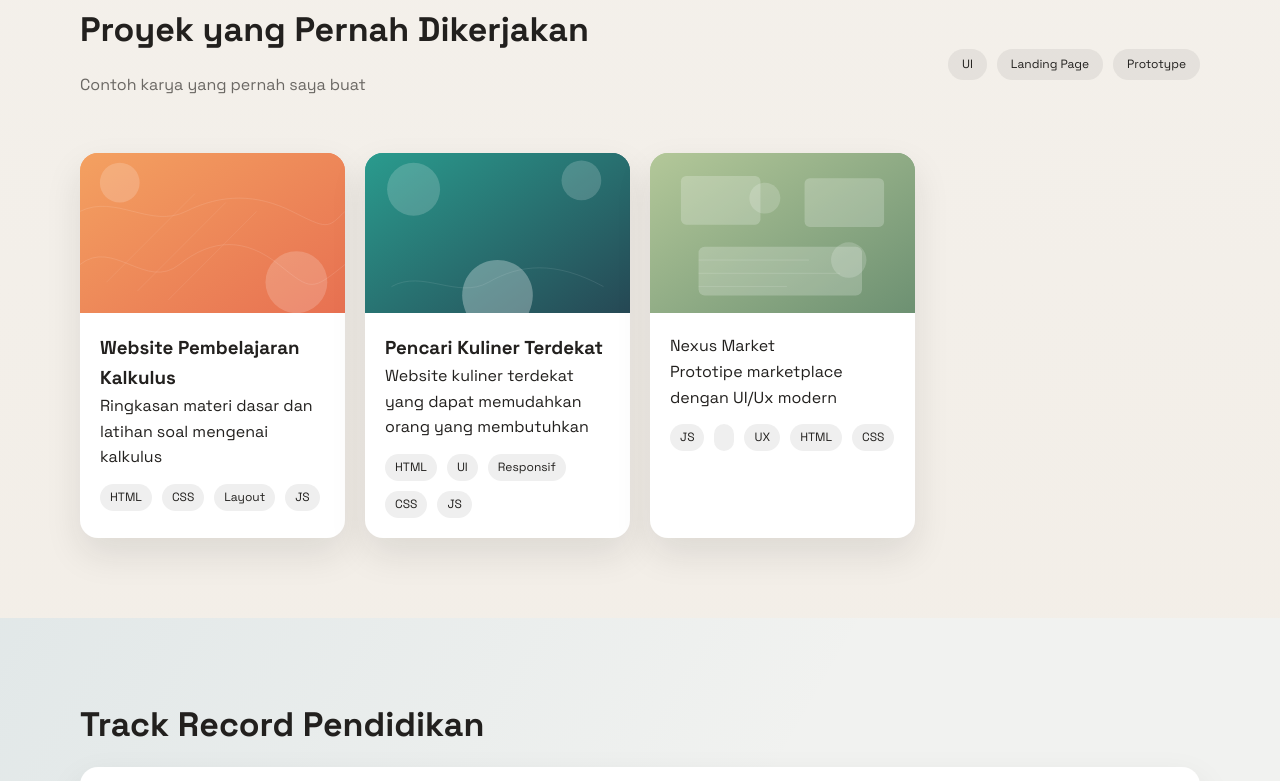
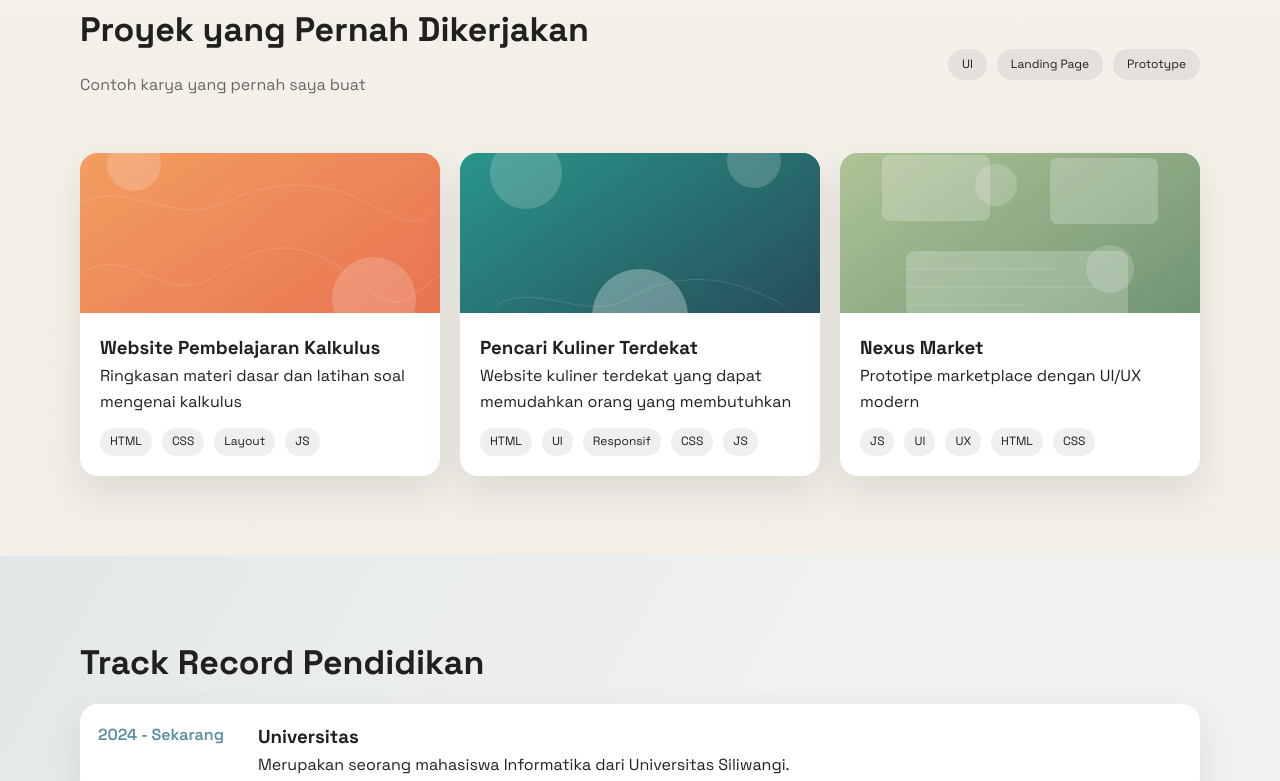
Before and after one commit to Dhammz/Portofolio-Syahiid-Idham-Al-Kholilly_120, a plain HTML site: page index.html in a window 1280 px wide. Shown: the part 1709-2490 px from the top of the page. Drawn offline with nearby package versions, Linux system fonts and the light colour scheme.

Commit message:
Update Nexus Market link and improve markup

```diff
--- a/index.html
+++ b/index.html
@@ -179,10 +179,10 @@
               <img src="assets/img/project-portfolio.svg" alt="Ilustrasi proyek Portfolio Minimalis" loading="lazy" />
             </div>
             <div class="project-body">
-              <a href="https://nexusmarket-beta.vercel.app">Nexus Market<a>
-              <p>Prototipe marketplace dengan UI/Ux modern</p>
+              <a href="https://nexusmarket-beta.vercel.app"><h3>Nexus Market</h3></a>
+              <p>Prototipe marketplace dengan UI/UX modern</p>
               <div class="project-tags">
-                <span>JS</span><span></span><span>UX</span><span>HTML</span><span>CSS</span>
+                <span>JS</span><span>UI</span><span>UX</span><span>HTML</span><span>CSS</span>
               </div>
             </div>
           </article>
```
